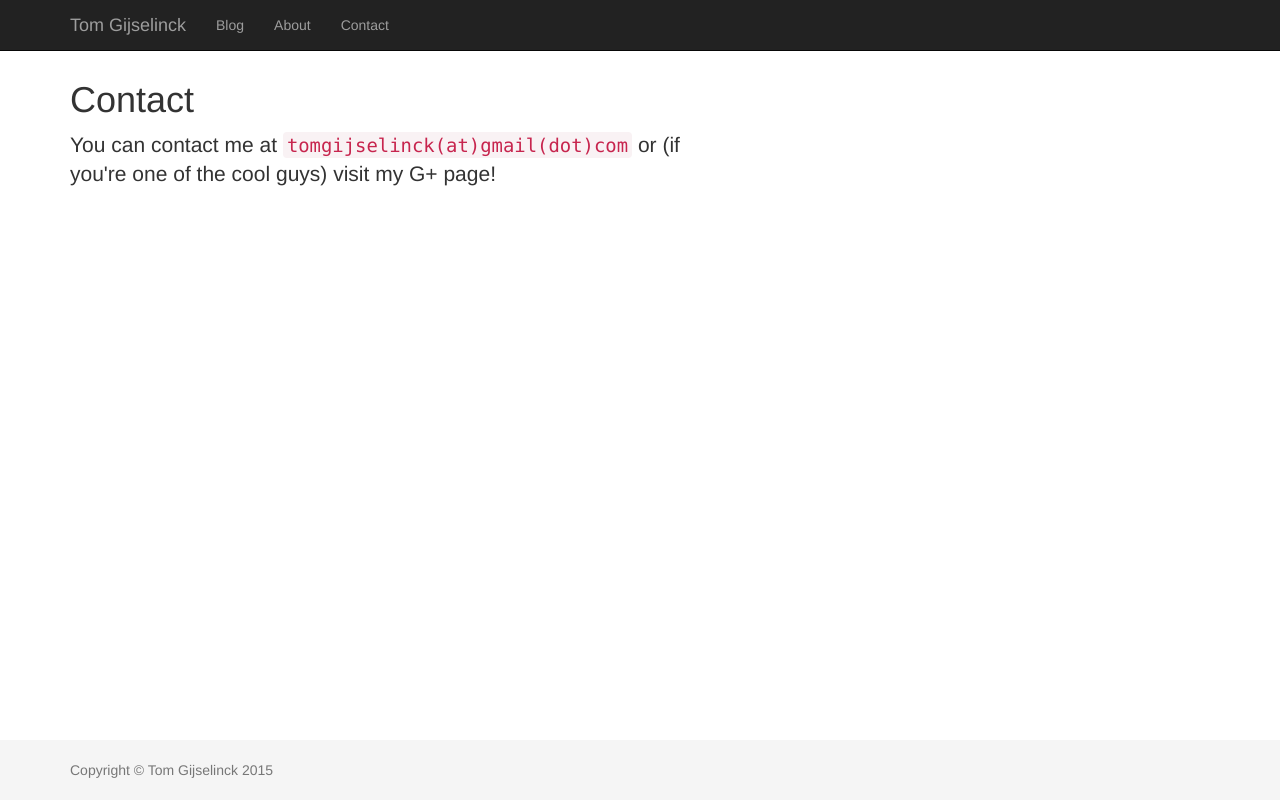
After one commit to TomGijselinck/mywebsite, a Django app: page /contact/ in a window 1280 px wide. The commit adds this page. Run offline with Django 3.2, Linux system fonts and the light colour scheme; some libraries are stand-ins or nearby versions.

Commit message:
Add basic contact page

```diff
--- a/mywebsite/urls.py
+++ b/mywebsite/urls.py
@@ -12,6 +12,7 @@ urlpatterns = [
     url(r'^admin/', include(admin.site.urls)),
     url(r'^blog/', include('myblogapp.urls', namespace='blog')),
     url(r'^about/', views.AboutView.as_view(), name='about'),
+    url(r'^contact/', views.ContactView.as_view(), name='contact'),
     url(r'^$', include('myblogapp.urls')),
 ]
 
--- a/mywebsite/views.py
+++ b/mywebsite/views.py
@@ -2,3 +2,6 @@ from django.views import generic
 
 class AboutView(generic.TemplateView):
     template_name = 'mywebsite/about.html'
+
+class ContactView(generic.TemplateView):
+    template_name = 'mywebsite/contact.html'
--- a/templates/base.html
+++ b/templates/base.html
@@ -52,7 +52,7 @@
 					<a href="/about">About</a>
 				</li>
 				<li>
-					<a href="#">Contact</a>
+					<a href="/contact">Contact</a>
 				</li>
 			</ul>
 		</div>
--- /dev/null
+++ b/templates/mywebsite/contact.html
@@ -0,0 +1,28 @@
+{% extends 'base.html' %}
+{% block head_title %}Contact{% endblock %}
+
+{% block page_content %}
+<div class="container">
+	<div class="row">
+		<div class="col-sm-12">
+			<h1>Contact</h1>
+		</div>
+		<div class="col-sm-7">
+			<p class="lead">You can contact me at <code>tomgijselinck(at)gmail(dot)com</code> or (if you're one of the cool guys) visit my G+ page!</p>
+		</div>
+		<div class="col-sm-5">
+			<!-- Place this tag where you want the widget to render. -->
+			<div class="g-person" data-width="270" data-href="//plus.google.com/u/0/100023664418907749680" data-rel="author"></div>
+
+			<!-- Place this tag after the last widget tag. -->
+			<script type="text/javascript">
+			  (function() {
+			    var po = document.createElement('script'); po.type = 'text/javascript'; po.async = true;
+			    po.src = 'https://apis.google.com/js/platform.js';
+			    var s = document.getElementsByTagName('script')[0]; s.parentNode.insertBefore(po, s);
+			  })();
+			</script>
+		</div>
+	</div>
+</div>
+{% endblock %}
```
